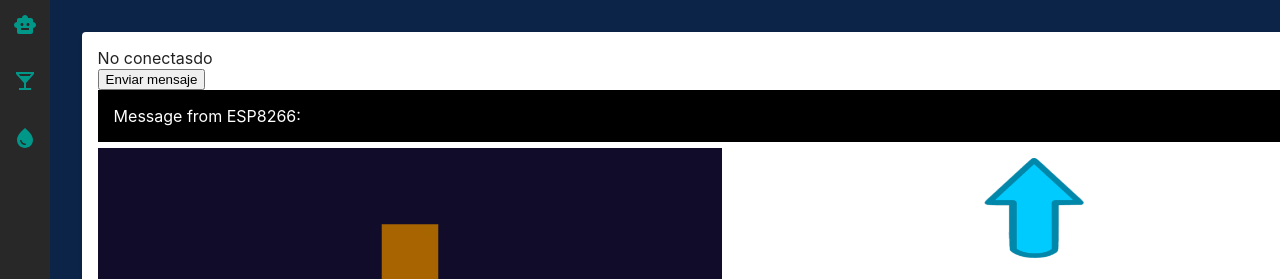
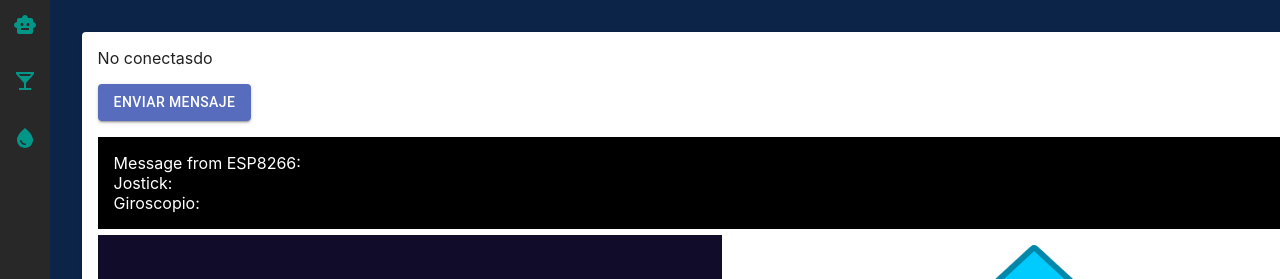
Before and after one commit to bert27/Wifi-irrigation-system, a React (Create React App) app in the folder client/: page / in a window 1280 px wide. Shown: the top 279 px of the page. Built offline with nearby package versions, Linux system fonts and the light colour scheme; no server answers.

Commit message:
no message

```diff
--- a/client/src/pages/car/components/console/console-component.tsx
+++ b/client/src/pages/car/components/console/console-component.tsx
@@ -1,5 +1,7 @@
+import { ResponseWebSocketInterface } from "./read-web-socket2";
+
 interface ConsoleComponentProps {
-  message: string;
+  message: ResponseWebSocketInterface;
 }
 export const ConsoleComponent = (props: ConsoleComponentProps) => {
   const { message } = props;
@@ -12,7 +14,9 @@ export const ConsoleComponent = (props: ConsoleComponentProps) => {
         marginBottom: "0.4em",
       }}
     >
-      Message from ESP8266: {message}
+      Message from ESP8266:
+      <div>Jostick: {message.jostickDirection}</div>
+      <div>Giroscopio: {message.giroscope}</div>
     </div>
   );
 };
--- a/client/src/pages/car/components/console/read-web-socket2.jsx
+++ /dev/null
@@ -1,40 +0,0 @@
-import React, { useState, useEffect } from "react";
-import { ConsoleComponent } from "./console-component";
-
-//192.168.1.230
-const urlEsp8266 = "ws://192.168.1.230/ws";
-
-export const ReadWebSocket2 = () => {
-  const [ws, setWs] = useState(null);
-  const [connectedMessage, setConnectedMessage] = useState("No conectasdo");
-
-  const [recibedMessage, setRecibedMessage] = useState(undefined);
-  useEffect(() => {
-    const url = urlEsp8266;
-    const ws = new WebSocket(url);
-    ws.onopen = () => {
-      setConnectedMessage("Conectado al servidor");
-    };
-    ws.onmessage = (event) => {
-      console.log(event.data)
-      setRecibedMessage(event.data);
-    };
-    setWs(ws);
-
-    /*  ws.addEventListener("open", (event) => {
-      console.log("Conectado")
-    })*/
-  }, []);
-
-  return (
-    <>
-      <div>
-        <div>{connectedMessage}</div>
-        <button onClick={() => ws?.send("toggle")}>Enviar mensaje</button>
-
-
-        <ConsoleComponent message={recibedMessage} />
-      </div>
-    </>
-  );
-};
--- /dev/null
+++ b/client/src/pages/car/components/console/read-web-socket2.tsx
@@ -0,0 +1,63 @@
+import React, { useState, useEffect } from "react";
+import { ConsoleComponent } from "./console-component";
+import { Button } from "@mui/material";
+
+export interface ResponseWebSocketInterface {
+  ledState: boolean | undefined;
+  jostickDirection: string | undefined;
+  giroscope: string | undefined;
+}
+
+//192.168.1.230
+const urlEsp8266 = "ws://192.168.1.230/ws";
+
+export const ReadWebSocket2 = () => {
+  const [ws, setWs] = useState(null as WebSocket | null);
+  const [connectedMessage, setConnectedMessage] = useState("No conectasdo");
+  const [recibedMessage, setRecibedMessage] = useState({
+    ledState: undefined,
+    jostickDirection: undefined,
+    giroscope: undefined,
+  } as ResponseWebSocketInterface);
+
+  useEffect(() => {
+    const url = urlEsp8266;
+    const ws = new WebSocket(url);
+    ws.onopen = () => {
+      setConnectedMessage("Conectado al servidor");
+      ws.send("react is open");
+    };
+    ws.onmessage = (event: { data: string }) => {
+      console.log("mensaje recibido: ", event.data);
+      setRecibedMessage(JSON.parse(event.data));
+    };
+    setWs(ws);
+
+    /*  ws.addEventListener("open", (event) => {
+      console.log("Conectado")
+    })*/
+  }, []);
+  console.log(recibedMessage);
+  return (
+    <>
+      <div>
+        <div>{connectedMessage}</div>
+
+        <div style={{ marginTop: "1em", marginBottom: "1em" }}>
+          <Button
+            data-testid="button-send-websocket"
+            variant="contained"
+            sx={{ backgroundColor: "#576CBC" }}
+            onClick={() => {
+              ws?.send("toggle");
+            }}
+          >
+            Enviar mensaje
+          </Button>
+        </div>
+
+        <ConsoleComponent message={recibedMessage} />
+      </div>
+    </>
+  );
+};
```
